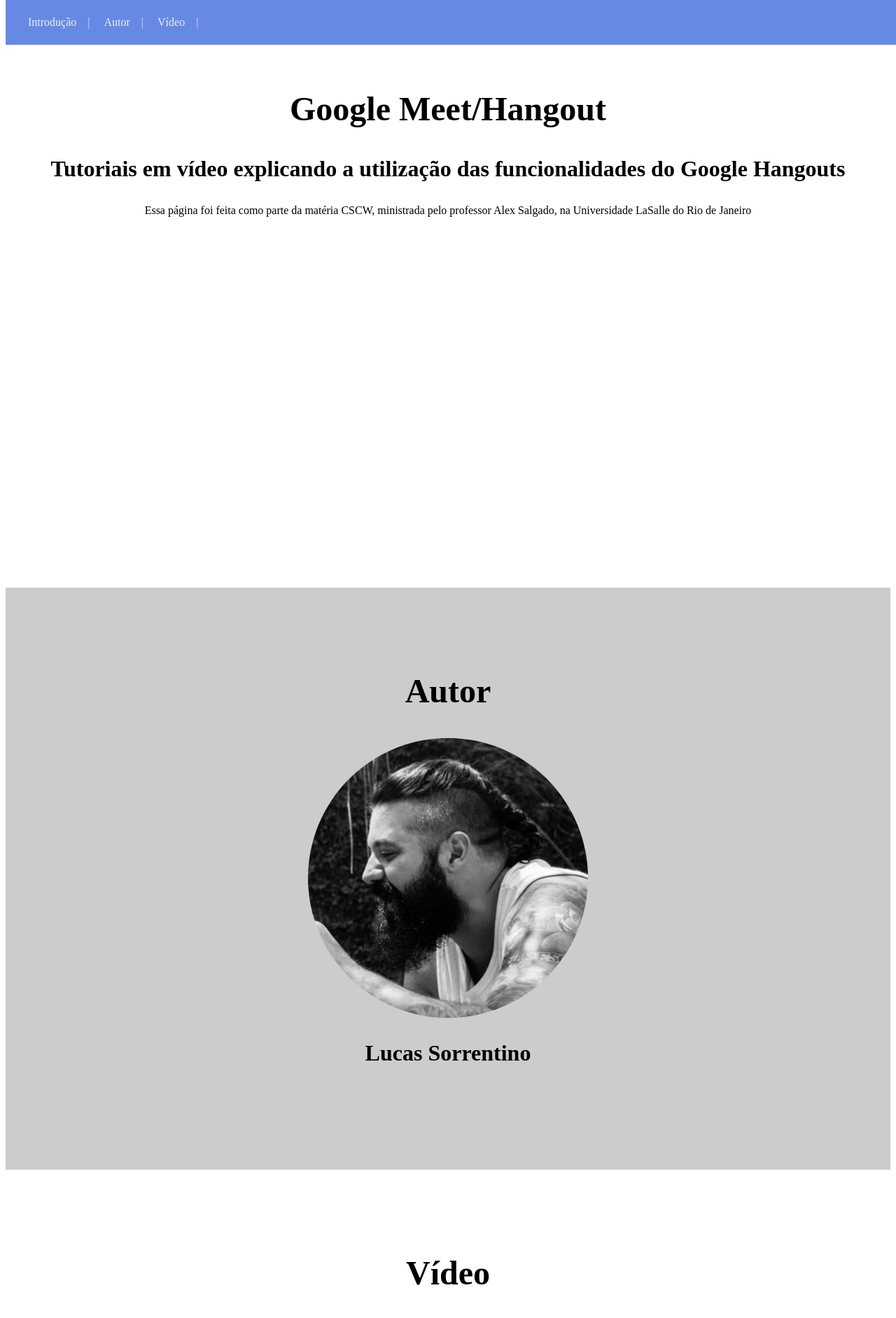
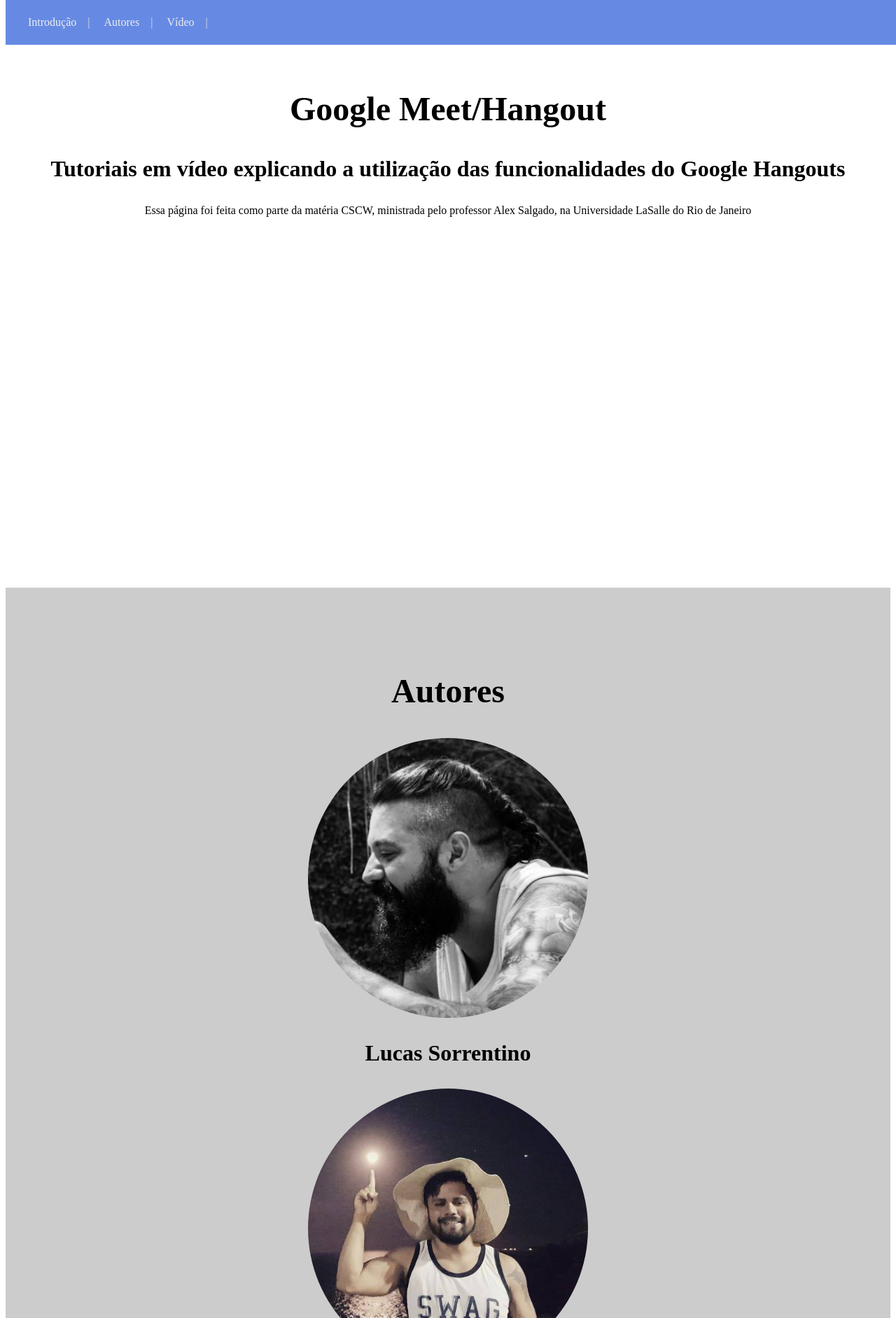
Before and after one commit to lucas-sorrentino/cscw_av2, a PHP site: page /grupo5.html in a window 1280 px wide. Shown: the top 1884 px of the page at 70% size. Run offline with PHP 8.4, Linux system fonts and the light colour scheme; some libraries are stand-ins or nearby versions.

Commit message:
avatares

```diff
--- a/trabalhoav2/grupo5.css
+++ b/trabalhoav2/grupo5.css
@@ -67,10 +67,36 @@ iframe {
   margin-right: auto;
 }
 
-.img-circular{
+.img-circular-lucas{
    width: 400px;
    height: 400px;
    background-image: url('img/avatar.jpeg');
+   background-size: cover;
+   display: block;
+   border-radius: 200px;
+  -webkit-border-radius: 200px;
+  -moz-border-radius: 200px;
+   margin-left: auto;
+   margin-right: auto;
+}
+
+.img-circular-robson{
+   width: 400px;
+   height: 400px;
+   background-image: url('img/robson_avatar.jpeg');
+   background-size: cover;
+   display: block;
+   border-radius: 200px;
+  -webkit-border-radius: 200px;
+  -moz-border-radius: 200px;
+   margin-left: auto;
+   margin-right: auto;
+}
+
+.img-circular-cristiano{
+   width: 400px;
+   height: 400px;
+   background-image: url('img/criatiano_avatar.jpeg');
    background-size: cover;
    display: block;
    border-radius: 200px;
--- a/trabalhoav2/grupo5.html
+++ b/trabalhoav2/grupo5.html
@@ -15,7 +15,7 @@
 <link rel="stylesheet" href="grupo5.css">
 <nav id="mainNav">
   <a href="#page-one">Introdução</a>|
-  <a href="#page-two">Autor</a>|
+  <a href="#page-two">Autores</a>|
   <a href="#page-three">Vídeo</a>|
 </nav>
 
@@ -25,9 +25,13 @@
   <p class=content>Essa página foi feita como parte da matéria CSCW, ministrada pelo professor Alex Salgado, na Universidade LaSalle do Rio de Janeiro</p>
 </div>
 <div id="page-two">
-  <h2 class="title">Autor</h2>
-  <div class="img-circular"></div>
+  <h2 class="title">Autores</h2>
+  <div class="img-circular-lucas"></div>
   <h3 class="subtitle">Lucas Sorrentino</h3>
+  <div class="img-circular-robson"></div>
+  <h3 class="subtitle">Robson Alfaia</h3>
+  <div class="img-circular-cristiano"></div>on
+  <h3 class="subtitle">Cristiano Barroso</h3>
 </div>
 </div>
 <div id="page-three">
@@ -37,7 +41,8 @@
   </div>
   <p class=content>Tutorial em vídeo explicando como marcar uma reunião utilizando o Google meet e associar uma sala do Google Hangout a ela.</p>
 </div>
-<div class="page-two">
+  <div class="page-two">
+     <h2 class="title">Autor</h2>
       <div class="fb-comments" data-href="https://developers.facebook.com/docs/plugins/comments#configurator" data-numposts="5"></div>
   </div>
 </body>
```
Also changed, not shown: trabalhoav2/img/cristiano_avatar.jpeg (added), trabalhoav2/img/robson_avatar.jpeg (added).
